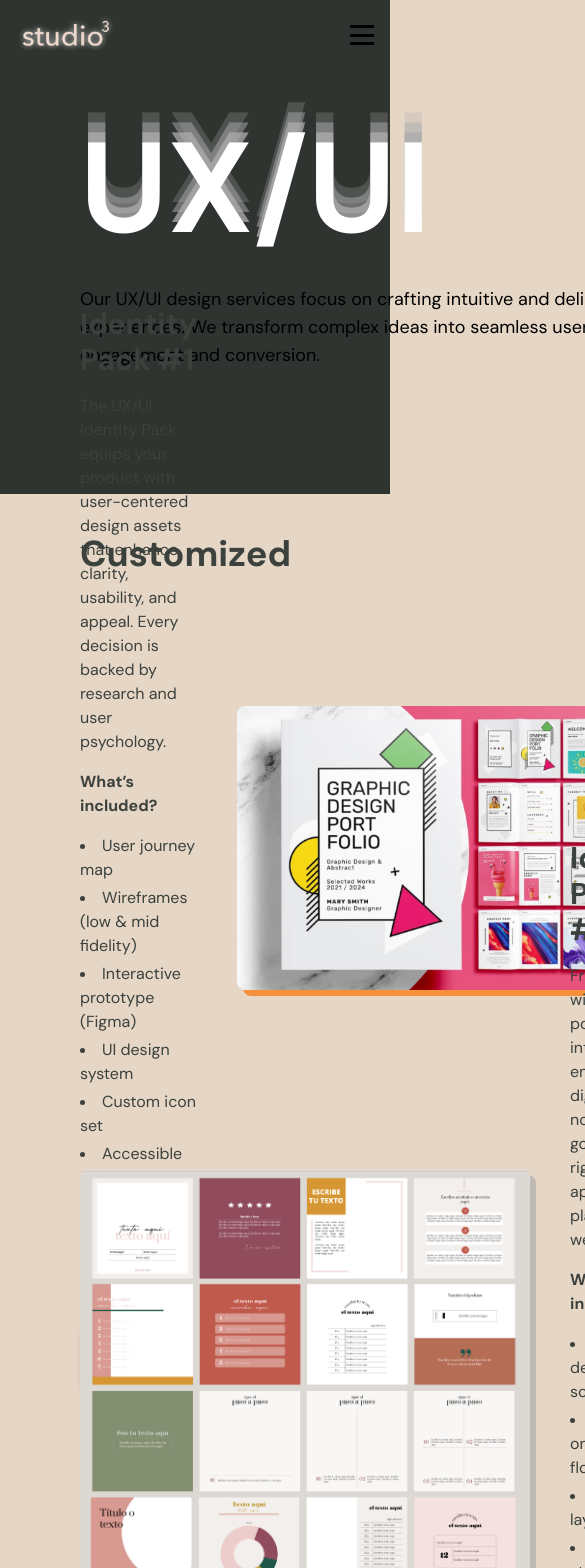
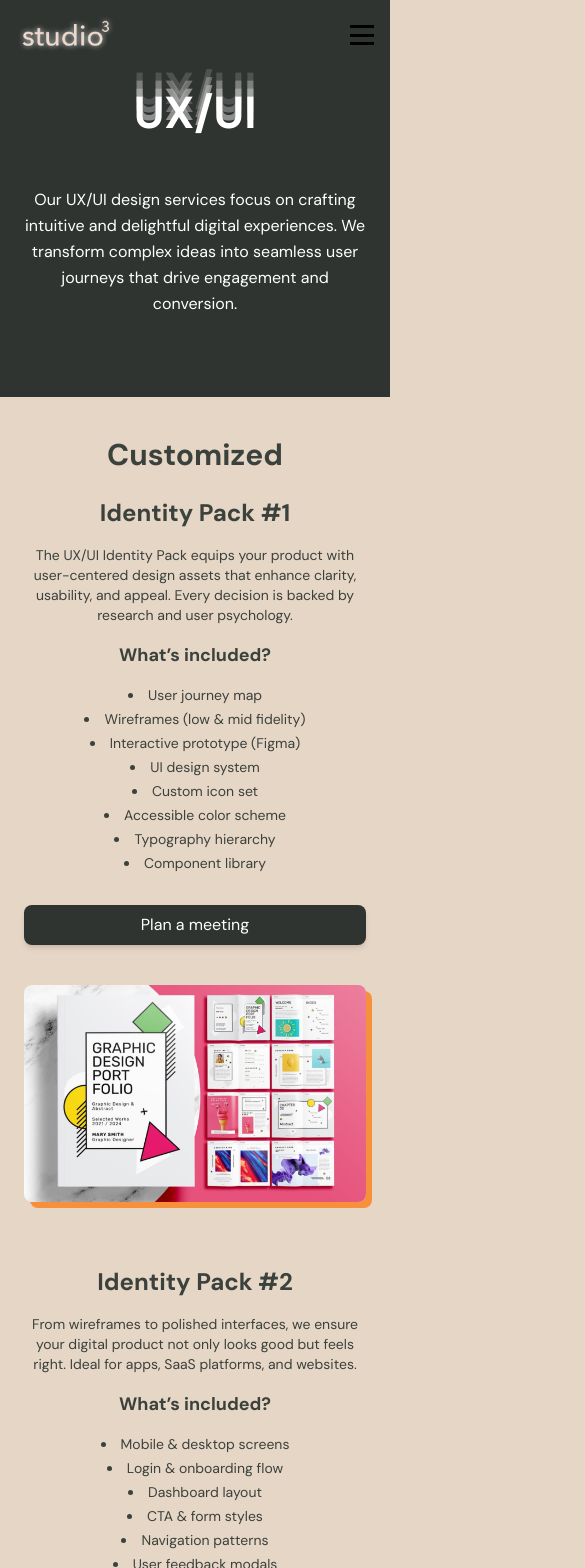
Before and after one commit to renatamandelman/prog3-tp4-ecommerce, a Next.js app: page /services/uxui in a window 390 px wide. Shown: the top 1568 px of the page, 585 px wide, since content can reach past the window. Built offline with nearby package versions, Linux system fonts and the light colour scheme.

Commit message:
services responsive

```diff
--- a/src/components/ServicesContainer.js
+++ b/src/components/ServicesContainer.js
@@ -2,16 +2,18 @@ import Image from "next/image";
 
 const ServicesContainer = ({ pageStyle }) => {
   return (
-    <div className=" text-[#3B413C] py-10 px-20">
-      <h3 className="text-4xl font-semibold mb-6">Customized</h3>
+    <div className="text-[#3B413C] py-10 px-6 md:px-20">
+      <h3 className="text-3xl md:text-4xl font-semibold mb-6 text-center md:text-left">
+        Customized
+      </h3>
 
-      <section className="flex flex-row items-center justify-between gap-10 h-[500px] mb-10">
-        {/* Texto */}
-        <div className="flex flex-col justify-start max-w-lg space-y-4">
-          <h5 className="text-3xl font-semibold">Identity Pack #1</h5>
-          <p>{pageStyle.identityPackParags[0]}</p>
-          <h6 className="font-semibold">What’s included?</h6>
-          <ul className="list-disc list-inside space-y-1">
+      {/* SECTION 1 */}
+      <section className="flex flex-col md:flex-row items-center justify-between gap-10 md:h-[500px] mb-16">
+        <div className="flex flex-col justify-start max-w-lg space-y-4 text-center md:text-left">
+          <h5 className="text-2xl md:text-3xl font-semibold">Identity Pack #1</h5>
+          <p className="text-sm md:text-base">{pageStyle.identityPackParags[0]}</p>
+          <h6 className="font-semibold text-lg md:text-xl">What’s included?</h6>
+          <ul className="list-disc list-inside space-y-1 text-sm md:text-base">
             {pageStyle.identityPackList1.map((item, index) => (
               <li key={index}>{item}</li>
             ))}
@@ -23,32 +25,36 @@ const ServicesContainer = ({ pageStyle }) => {
           </button>
         </div>
 
+        {/* Imagen */}
         <div className="flex-shrink-0">
           <Image
             src={`/assets/${pageStyle.image1}`}
             width={450}
             height={450}
-            className="rounded-lg shadow-[6px_6px_0_rgba(255,115,0,0.7)] object-cover"
+            className="rounded-lg shadow-[6px_6px_0_rgba(255,115,0,0.7)] object-cover w-full max-w-[350px] md:max-w-[450px]"
             alt={pageStyle.image1}
           />
         </div>
       </section>
 
-      <section className="flex flex-row items-center justify-between gap-10 h-[500px]">
+      {/* SECTION 2 */}
+      <section className="flex flex-col-reverse md:flex-row items-center justify-between gap-10 md:h-[500px]">
+        {/* Imagen */}
         <div className="flex-shrink-0">
           <Image
             src={`/assets/${pageStyle.image2}`}
             width={450}
             height={450}
-            className="rounded-lg shadow-[6px_6px_0_rgba(174,174,174,0.7)]"
+            className="rounded-lg shadow-[6px_6px_0_rgba(174,174,174,0.7)] object-cover w-full max-w-[350px] md:max-w-[450px]"
             alt={pageStyle.image2}
           />
         </div>
-        <div className="flex flex-col justify-start max-w-lg space-y-4">
-          <h5 className="text-3xl font-semibold">Identity Pack #2</h5>
-          <p>{pageStyle.identityPackParags[1]}</p>
-          <h6 className="font-semibold">What’s included?</h6>
-          <ul className="list-disc list-inside space-y-1">
+
+        <div className="flex flex-col justify-start max-w-lg space-y-4 text-center md:text-left">
+          <h5 className="text-2xl md:text-3xl font-semibold">Identity Pack #2</h5>
+          <p className="text-sm md:text-base">{pageStyle.identityPackParags[1]}</p>
+          <h6 className="font-semibold text-lg md:text-xl">What’s included?</h6>
+          <ul className="list-disc list-inside space-y-1 text-sm md:text-base">
             {pageStyle.identityPackList2.map((item, index) => (
               <li key={index}>{item}</li>
             ))}
--- a/src/components/ServicesHero.js
+++ b/src/components/ServicesHero.js
@@ -4,30 +4,37 @@ const ServicesHero = ({ pageStyle }) => {
   const layers = 6;
 
   return (
-    <div>
-      <Navbar color = {'#FFFFFF'} logo={'logoBlanco.png'}/>
-      <div className={` px-20 py-[125px] ${pageStyle.color}`}>
-        <div className="relative mb-10 h-30">
-          {/* capas grises primero */}
+    <div className="w-full overflow-hidden">
+      <Navbar color={"#FFFFFF"} logo={"logoBlanco.png"} />
+
+      <div
+        className={`px-6 md:px-20 py-20 md:py-[125px] ${pageStyle.color} text-white`}
+      >
+        {/* Título con capas */}
+        <div className="relative mb-10 h-auto md:h-30 flex justify-center md:justify-start">
           {[...Array(layers - 1)].map((_, i) => (
             <h1
               key={i}
-              className="absolute text-9xl font-semibold select-none"
+              className="absolute font-semibold select-none text-[2.8rem] sm:text-6xl md:text-8xl lg:text-9xl"
               style={{
                 color: pageStyle.secColor,
                 opacity: 1 - (i + 1) * 0.25,
-                transform: `translateY(${(i + 1) * -10}px)`,
+                transform: `translateY(${(i + 1) * -8}px)`,
               }}
             >
               {pageStyle.title}
             </h1>
           ))}
 
-          <h1 className="relative text-9xl font-semibold text-white select-none">
+          <h1 className="relative font-semibold text-[2.8rem] sm:text-6xl md:text-8xl lg:text-9xl select-none text-white">
             {pageStyle.title}
           </h1>
         </div>
-        <p className="text-lg font-light w-[670px]">{pageStyle.parag}</p>
+
+        {/* Párrafo */}
+        <p className="text-base sm:text-lg font-light max-w-full sm:max-w-[500px] md:max-w-[670px] mx-auto md:mx-0 text-center md:text-left leading-relaxed">
+          {pageStyle.parag}
+        </p>
       </div>
     </div>
   );
```
